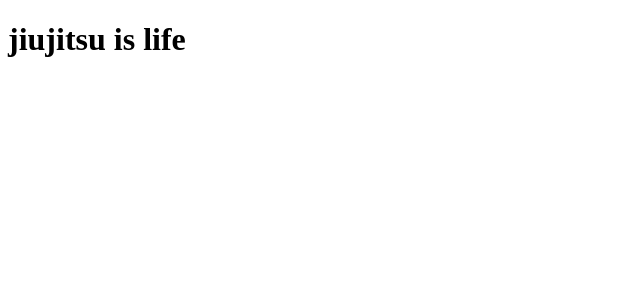
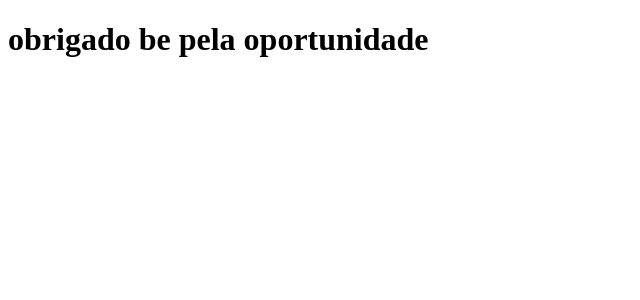
Before and after one commit to jppaesdev/Curso.dev, a Next.js app: page / in a window 1280 px wide. Shown: the top 300 px of the page, without its empty margins (0-640 px from the left). Built offline with nearby package versions, Linux system fonts and the light colour scheme.

Commit message:
agradece ao irmão pela oportunidade

```diff
--- a/pages/index.js
+++ b/pages/index.js
@@ -1,5 +1,5 @@
 function Home() {
-    return <h1> jiujitsu is life</h1>
+    return <h1> obrigado be pela oportunidade</h1>
 }
 
 export default Home;
```
